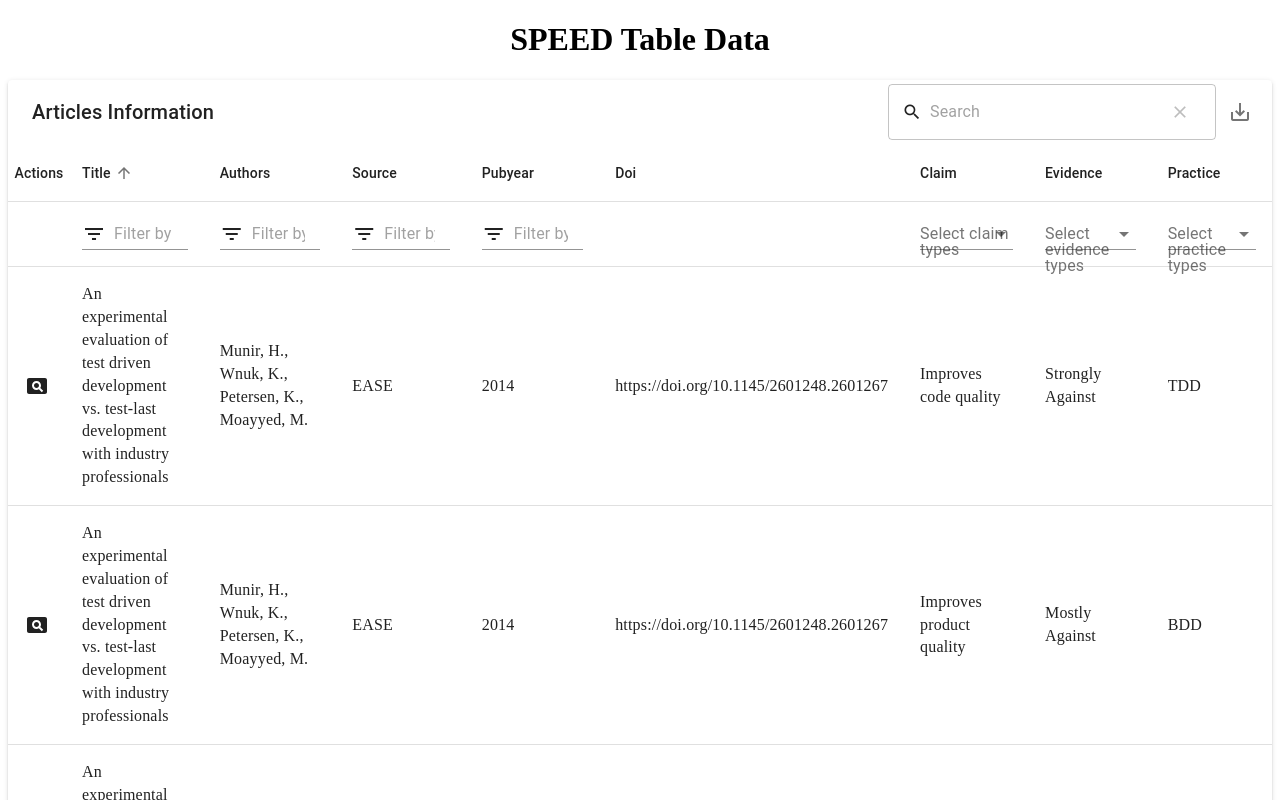
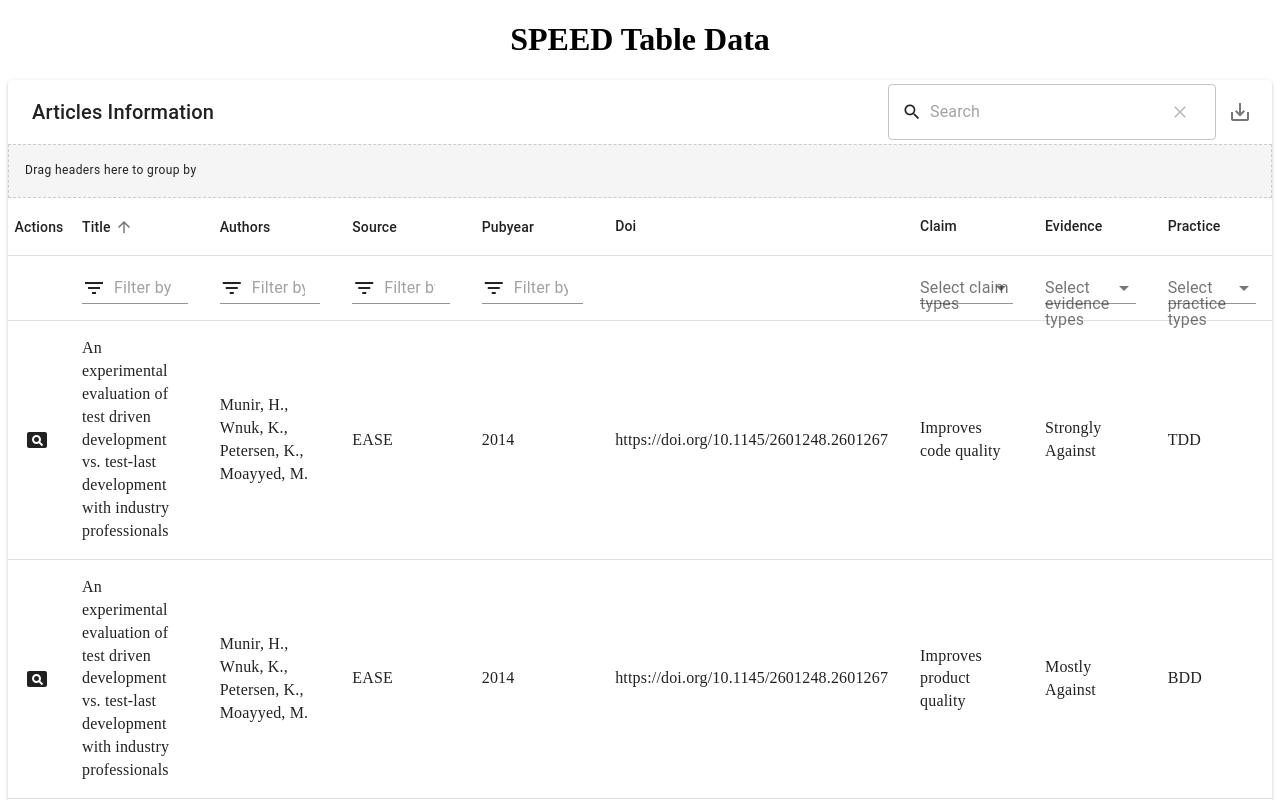
Before and after one commit to jasonchriscodes/Speed, a React (Create React App) app in the folder client/: page / in a window 1280 px wide. Shown: the top 800 px of the page. Built offline with nearby package versions, Linux system fonts and the light colour scheme.

Commit message:
feat: add grouping

```diff
--- a/client/src/pages/View/ViewPage.jsx
+++ b/client/src/pages/View/ViewPage.jsx
@@ -153,6 +153,7 @@ const ViewPage = () => {
           exportButton: true,
           exportAllData: true,
           exportFileName: "SPEED Table Data",
+          grouping: true
         }}
         title="Articles Information"
         actions={[
```
